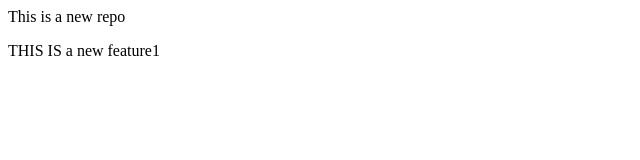
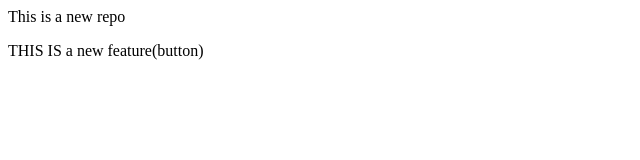
Before and after one commit to ankitswain098-rgb/localrepo, a plain HTML site: page index.html in a window 1280 px wide. Shown: the full height of the page, 0-640 px from the left. Drawn offline with Linux system fonts and the light colour scheme.

```diff
--- a/index.html
+++ b/index.html
@@ -1,2 +1,2 @@
 <p>This is a new repo</p>
-<p>THIS IS a new feature1</p>
+<p>THIS IS a new feature(button)</p>
```
